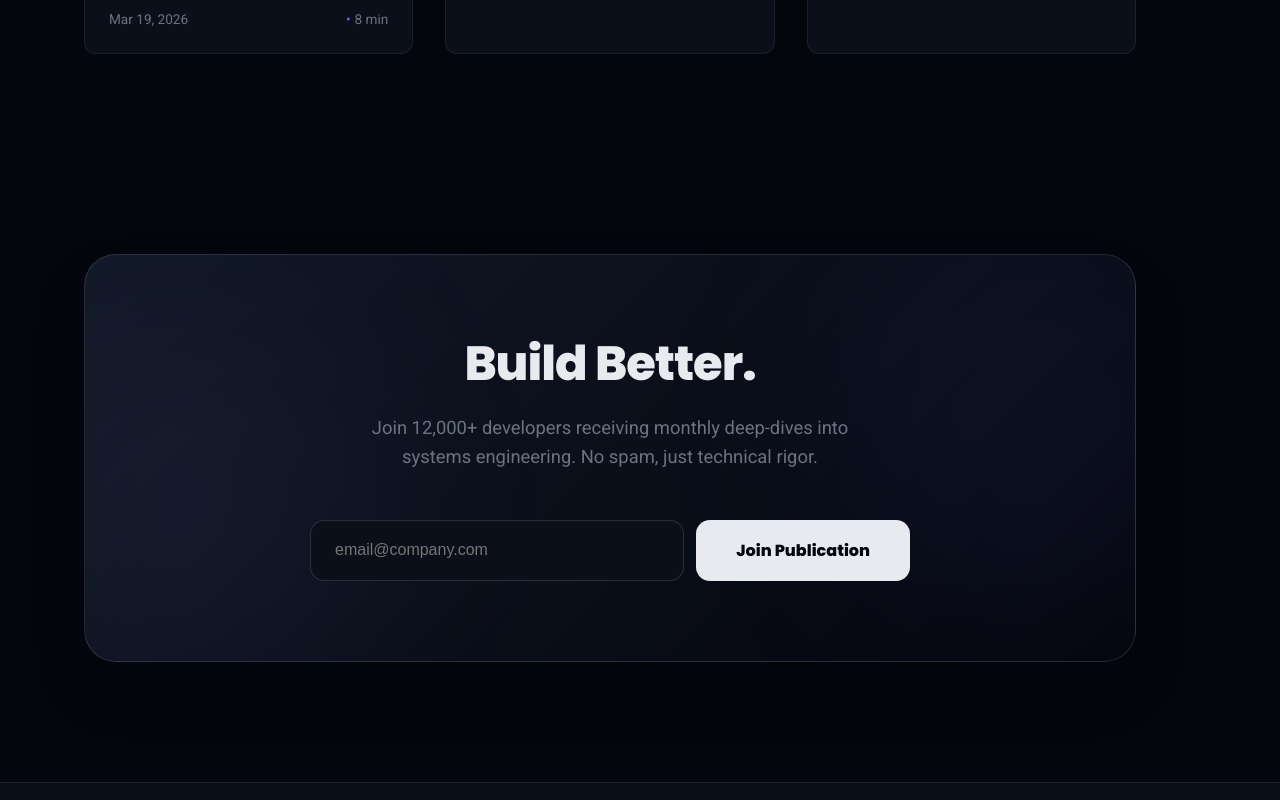
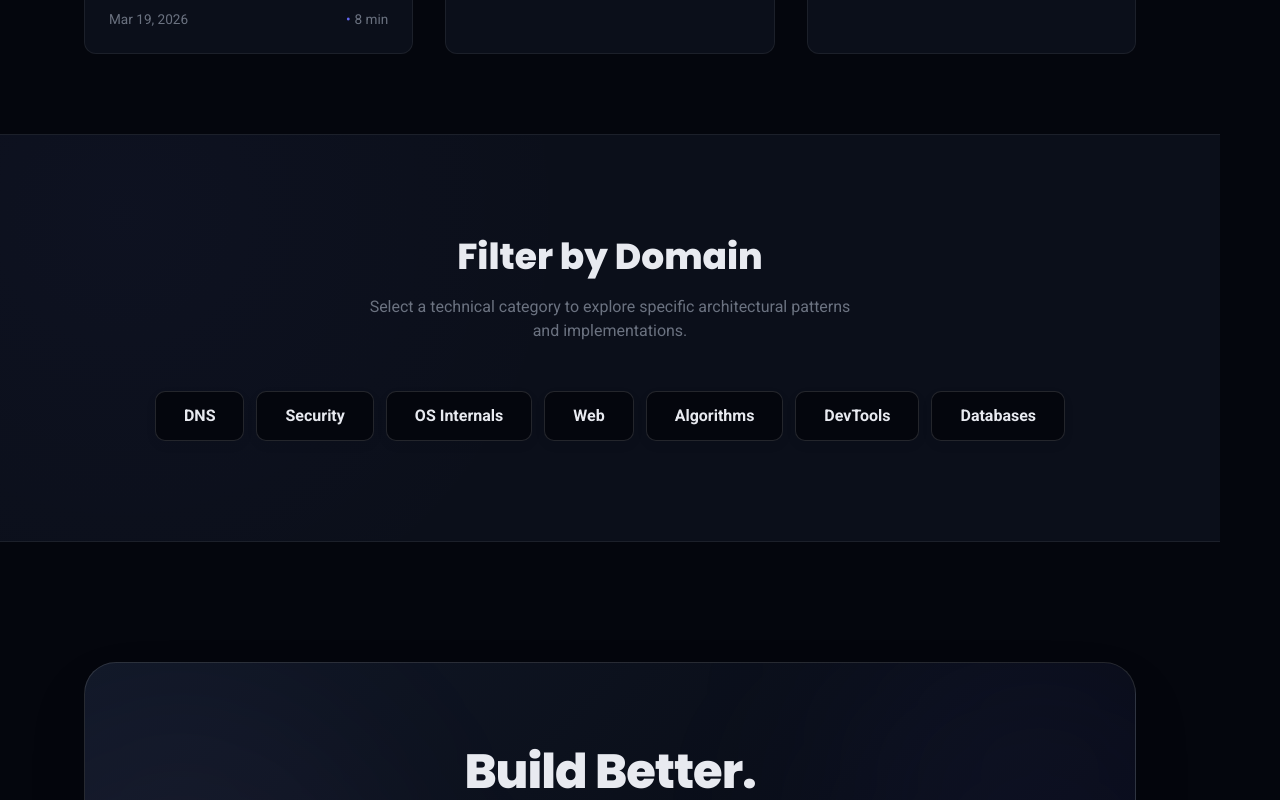
Before and after one commit to Princen08/nullptr, a React (Vite) app: page / in a window 1280 px wide. Shown: the part 1300-2100 px from the top of the page. Built offline with nearby package versions, Linux system fonts and the light colour scheme.

Commit message:
Revert "chore: update SEO domain and remove telemetry and domain filters from landing page"
This reverts commit e7cc8d41788eca2852ed076dd997e849cfc9fb9d.

```diff
--- a/index.html
+++ b/index.html
@@ -16,14 +16,14 @@
 
     <!-- Open Graph / Facebook -->
     <meta property="og:type" content="website" />
-    <meta property="og:url" content="https://www.nullptrtech.in/" />
+    <meta property="og:url" content="https://nullptr.vercel.app/" />
     <meta property="og:title" content="nullptr — Dissecting the Internals of Software Engineering" />
     <meta property="og:description" content="Technical deep dives into complex systems with interactive visualizations." />
     <meta property="og:image" content="/favicon.svg" />
 
     <!-- Twitter -->
     <meta property="twitter:card" content="summary_large_image" />
-    <meta property="twitter:url" content="https://www.nullptrtech.in/" />
+    <meta property="twitter:url" content="https://nullptr.vercel.app/" />
     <meta property="twitter:title" content="nullptr — Dissecting the Internals of Software Engineering" />
     <meta property="twitter:description" content="Technical deep dives into complex systems with interactive visualizations." />
     <meta property="twitter:image" content="/favicon.svg" />
--- a/src/App.jsx
+++ b/src/App.jsx
@@ -15,12 +15,12 @@ import Terms from './pages/Terms';
 import NotFound from './pages/NotFound';
 import CommandPalette from './components/CommandPalette';
 import MemoryScrollbar from './components/MemoryScrollbar';
-
+import TelemetryDashboard from './components/TelemetryDashboard';
 
 function App() {
   return (
     <div style={{ display: 'flex', flexDirection: 'column', minHeight: '100vh' }}>
-
+      <TelemetryDashboard />
 
       <Routes>
         {/* Full screen 404 - no Nav/Footer */}
--- a/src/pages/Home.jsx
+++ b/src/pages/Home.jsx
@@ -1,7 +1,7 @@
 import { Link } from 'react-router-dom';
 import { T } from '../theme';
 import PostCard from '../components/PostCard';
-import { POSTS } from '../data/posts';
+import { POSTS, TOPICS } from '../data/posts';
 import HeroBackground from '../animation/HeroBackground';
 import SEO from '../components/SEO';
 import BinaryShadow from '../components/BinaryShadow';
@@ -162,6 +162,50 @@ export default function Home() {
         </div>
       </section>
 
+      {/* Topics / Tags - Refined */}
+      <section style={{
+        background: T.surface,
+        padding: '100px 24px',
+        borderTop: `1px solid ${T.border}`,
+        borderBottom: `1px solid ${T.border}`,
+        position: 'relative',
+        overflow: 'hidden'
+      }}>
+        <div style={{ position: 'absolute', top: 0, left: 0, width: '100%', height: '100%', pointerEvents: 'none', background: `radial-gradient(circle at 10% 20%, ${hexToRgba(T.accent, 0.03)} 0%, transparent 40%)` }} />
+        <div className="container" style={{ position: 'relative' }}>
+          <h2 style={{ fontSize: '2.25rem', fontFamily: 'Poppins', fontWeight: 800, color: T.text, textAlign: 'center', marginBottom: '16px' }}>Filter by Domain</h2>
+          <p style={{ color: T.muted, textAlign: 'center', marginBottom: '48px', maxWidth: '500px', margin: '0 auto 48px auto' }}>Select a technical category to explore specific architectural patterns and implementations.</p>
+          <div style={{ display: 'flex', gap: '12px', justifyContent: 'center', flexWrap: 'wrap' }}>
+            {TOPICS.map(topic => (
+              <div key={topic} style={{
+                background: T.bg,
+                border: `1px solid ${T.borderMid}`,
+                padding: '12px 28px',
+                borderRadius: '10px',
+                color: T.text,
+                fontWeight: 600,
+                fontSize: '1rem',
+                transition: 'all 0.3s cubic-bezier(0.4, 0, 0.2, 1)',
+                cursor: 'pointer',
+                boxShadow: '0 4px 12px rgba(0,0,0,0.05)'
+              }}
+              onMouseEnter={e => {
+                e.currentTarget.style.borderColor = T.accent;
+                e.currentTarget.style.transform = 'translateY(-4px)';
+                e.currentTarget.style.boxShadow = `0 10px 20px ${hexToRgba(T.accent, 0.1)}`;
+              }}
+              onMouseLeave={e => {
+                e.currentTarget.style.borderColor = T.borderMid;
+                e.currentTarget.style.transform = 'translateY(0)';
+                e.currentTarget.style.boxShadow = '0 4px 12px rgba(0,0,0,0.05)';
+              }}
+              >
+                {topic}
+              </div>
+            ))}
+          </div>
+        </div>
+      </section>
 
       {/* Newsletter - Refined Glassmorphism */}
       <section className="container" style={{ padding: '120px 24px' }}>
```
Also changed, not shown: public/robots.txt, 1 other file (tests, documents, lock files or other folders).
